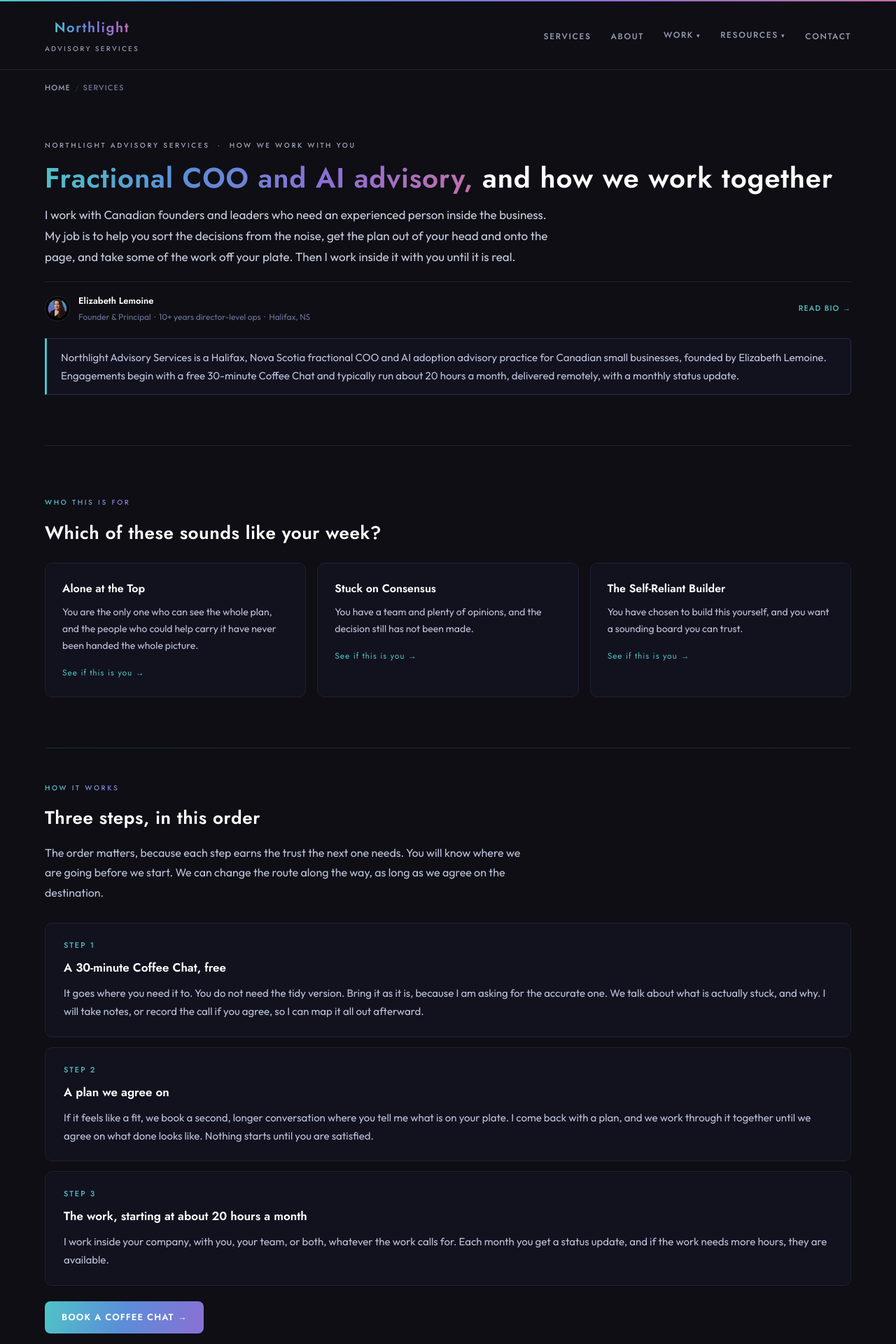
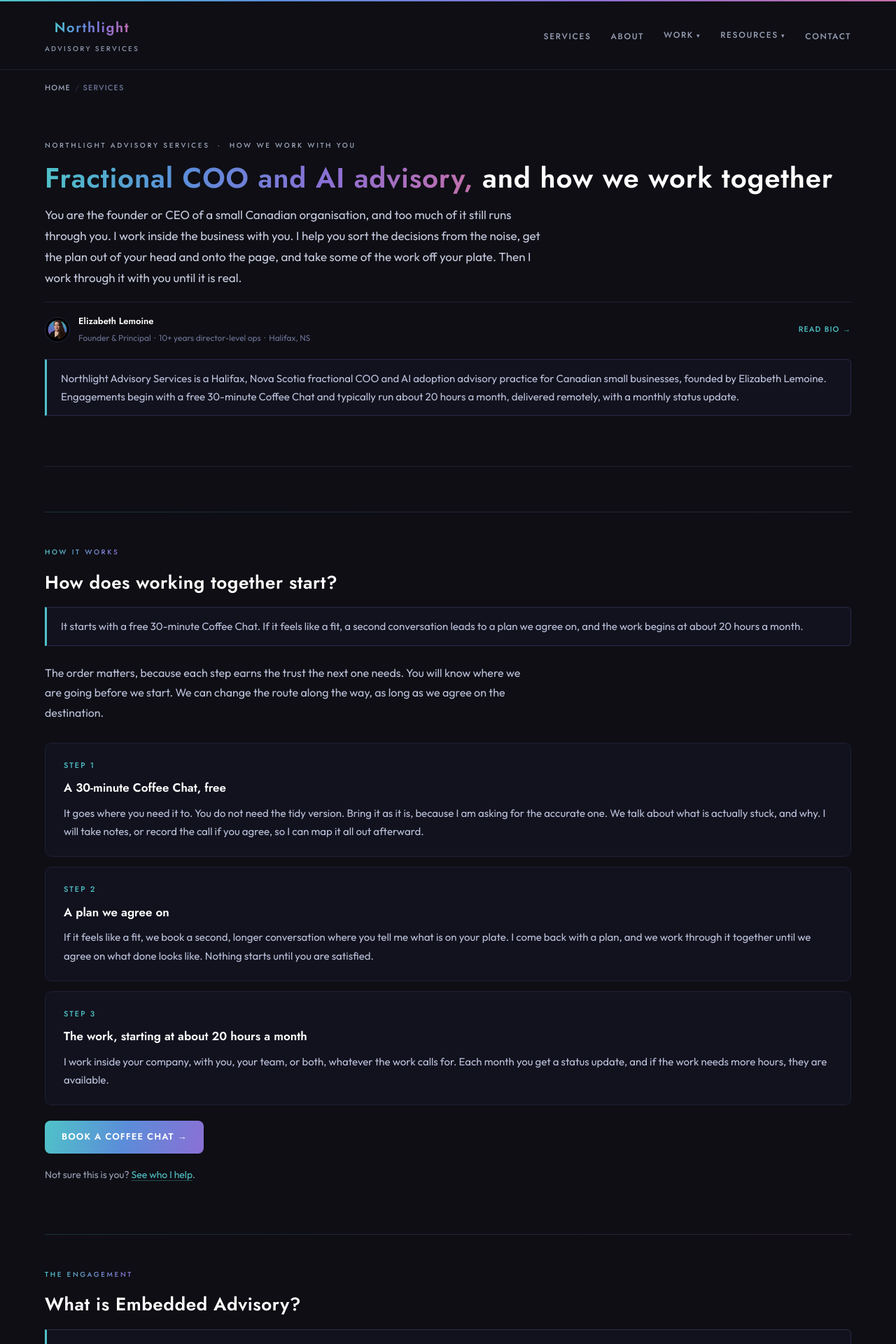
Before and after one commit to elizabethlemoine33-commits/bynorthlight-site, a Jekyll site: the page built from services.html, in a window 1280 px wide. Shown: the top 1920 px of the page at 70% size. Built offline with Jekyll 4.4.1, drawn with Linux system fonts in a browser that asks for light colours; some of the changed text lies outside the part shown.

Commit message:
Services: CEO-centred lead, question headings with answer blocks, teal links in all states, matching line icons, credentials wording
Co-Authored-By: Claude Sonnet 5.5 <noreply@anthropic.com>

```diff
--- a/services.html
+++ b/services.html
@@ -308,6 +308,8 @@ head_extra: |
       .step p { font-family:'Outfit',sans-serif; font-size:15px; line-height:1.75; color: var(--haze); margin:0; }
       .advisory-card-body a, .step a { color: var(--glacial); text-decoration: underline; text-underline-offset: 3px; }
     .advisory-card-body a:visited, .step a:visited { color: var(--glacial); }
+    .services-page a:not([class]), .services-page a:not([class]):visited { color: var(--glacial); text-decoration: underline; text-decoration-color: rgba(79,195,200,.35); text-underline-offset: 3px; }
+    .services-page a:not([class]):hover { color: var(--text); }
     .who-grid { display:grid; grid-template-columns:repeat(3,1fr); gap:16px; margin-top:20px; }
       .who-card { display:block; background: var(--surface); border:1px solid var(--border); border-radius:10px; padding:22px 24px; text-decoration:none; }
       .who-card:hover { border-color: var(--glacial); }
@@ -325,7 +327,7 @@ head_extra: |
     <div class="page-hero">
       <p class="page-eyebrow">Northlight Advisory Services &nbsp;·&nbsp; How We Work With You</p>
       <h1 class="page-headline"><span>Fractional COO and AI advisory,</span> and how we work together</h1>
-      <p class="page-lead">I work with Canadian founders and leaders who need an experienced person inside the business. My job is to help you sort the decisions from the noise, get the plan out of your head and onto the page, and take some of the work off your plate. Then I work inside it with you until it is real.</p>
+      <p class="page-lead">You are the founder or CEO of a small Canadian organisation, and too much of it still runs through you. I work inside the business with you. I help you sort the decisions from the noise, get the plan out of your head and onto the page, and take some of the work off your plate. Then I work through it with you until it is real.</p>
       <div class="author-byline">
         <div class="author-avatar-wrap">
           <img src="/EL-aurora.png" alt="Elizabeth Lemoine" class="author-avatar-img" onerror="this.style.display='none';this.nextElementSibling.style.display='flex'">
@@ -342,22 +344,12 @@ head_extra: |
       </div>
     </div>
 
-    <!-- ── WHO THIS IS FOR ── -->
-    <div class="section-block" id="who">
-      <p class="section-eyebrow">Who this is for</p>
-      <h2 class="section-title">Which of these sounds like your week?</h2>
-      <div class="who-grid">
-        <a class="who-card" href="/who-we-help.html"><h3>Alone at the Top</h3><p>You are the only one who can see the whole plan, and the people who could help carry it have never been handed the whole picture.</p><span>See if this is you →</span></a>
-        <a class="who-card" href="/who-we-help.html"><h3>Stuck on Consensus</h3><p>You have a team and plenty of opinions, and the decision still has not been made.</p><span>See if this is you →</span></a>
-        <a class="who-card" href="/who-we-help.html"><h3>The Self-Reliant Builder</h3><p>You have chosen to build this yourself, and you want a sounding board you can trust.</p><span>See if this is you →</span></a>
-      </div>
-    </div>
-
     <!-- ── HOW IT WORKS ── -->
     <div class="section-block" id="how">
       <div class="section-divider"></div>
       <p class="section-eyebrow">How it works</p>
-      <h2 class="section-title">Three steps, in this order</h2>
+      <h2 class="section-title">How does working together start?</h2>
+      <div class="answer-block"><p>It starts with a free 30-minute Coffee Chat. If it feels like a fit, a second conversation leads to a plan we agree on, and the work begins at about 20 hours a month.</p></div>
       <p class="section-body">The order matters, because each step earns the trust the next one needs. You will know where we are going before we start. We can change the route along the way, as long as we agree on the destination.</p>
       <div class="step-list">
         <div class="step"><span class="step-num">Step 1</span><h3>A 30-minute Coffee Chat, free</h3><p>It goes where you need it to. You do not need the tidy version. Bring it as it is, because I am asking for the accurate one. We talk about what is actually stuck, and why. I will take notes, or record the call if you agree, so I can map it all out afterward.</p></div>
@@ -365,20 +357,22 @@ head_extra: |
         <div class="step"><span class="step-num">Step 3</span><h3>The work, starting at about 20 hours a month</h3><p>I work inside your company, with you, your team, or both, whatever the work calls for. Each month you get a status update, and if the work needs more hours, they are available.</p></div>
       </div>
       <p style="margin-top:22px;"><a href="/coffee.html" class="btn-primary">Book a Coffee Chat →</a></p>
+      <p style="font-family:'Outfit',sans-serif;font-size:14px;color:var(--muted);margin-top:18px;">Not sure this is you? <a href="/who-we-help.html">See who I help</a>.</p>
     </div>
 
     <!-- ── ENGAGEMENT ── -->
     <div class="section-block" id="advisory">
       <div class="section-divider"></div>
       <p class="section-eyebrow">The engagement</p>
-      <h2 class="section-title">Embedded Advisory</h2>
+      <h2 class="section-title">What is Embedded Advisory?</h2>
+      <div class="answer-block"><p>Embedded Advisory is a part-time engagement where I work inside your company, with you, your team, or both, on strategy, operations and AI adoption, with a monthly status update.</p></div>
       <div class="advisory-card">
-        <p class="advisory-card-label">About 20 hours a month</p>
+        <p class="advisory-card-label">What the work covers</p>
         <h3 class="advisory-card-title">Inside your company, with a monthly status update</h3>
         <p class="advisory-card-body">The work usually sits in one or more of three areas: strategy and decision clarity, operations and structure, and AI adoption and governance. It is shaped to your situation, and we agree on what done means before anything starts, so nobody has to argue later about whether it counts as a win.</p>
         <p class="advisory-card-body">Canadian regulation is part of the picture from the start, including <a href="https://www.priv.gc.ca/" target="_blank" rel="noopener">PIPEDA</a> and <a href="https://www.cai.gouv.qc.ca/protection-renseignements-personnels/sujets-et-domaines-dinteret/principaux-changements-loi-25" target="_blank" rel="noopener">Quebec Law 25</a>. I bring 10+ years of director-level operations experience, with 300+ initiatives across 115+ countries, and I stay invested in what you are building.</p>
         <div class="profile-links">
-          <p style="font-family: 'Outfit', sans-serif; font-size: 13px; color: var(--muted); line-height: 1.5; width: 100%; margin-bottom: 4px;">Certified: PMI · Google Project Management · IBM Generative AI Specializations · Anthropic Claude · Cloud Computing Law (U of Penn). Named one of Canada's Best Fractional COO Services by Digital Reference 2026.</p>
+          <p style="font-family: 'Outfit', sans-serif; font-size: 13px; color: var(--muted); line-height: 1.5; width: 100%; margin-bottom: 4px;">Credentials: Google Project Management · IBM Generative AI Specializations · Anthropic Claude · Cloud Computing Law (U of Penn) · Project Management Institute (CAPM candidate). Named one of Canada's Best Fractional COO Services by Digital Reference 2026.</p>
           <p style="font-family: 'Outfit', sans-serif; font-size: 13px; color: var(--muted); line-height: 1.5; width: 100%; margin-bottom: 8px;">Verify credentials and work history:</p>
           <a href="https://www.everyexpert.com/elizabethlemoine" target="_blank" rel="noopener" class="profile-link">EveryExpert Profile ↗</a>
           <a href="https://www.gofractional.com/r/elizabeth-anne-randell-lemoine" target="_blank" rel="noopener" class="profile-link">GoFractional Profile ↗</a>
@@ -428,20 +422,21 @@ head_extra: |
     <div class="section-block" id="support">
       <div class="section-divider"></div>
       <p class="section-eyebrow">Policies</p>
-      <h2 class="section-title">Support &amp; Cancellation</h2>
+      <h2 class="section-title">How do support and cancellation work?</h2>
+      <div class="answer-block"><p>Support is available Monday to Friday, Atlantic Time, with a response within one business day. Cancellation terms are set out in your agreement before work begins.</p></div>
 
       <div class="support-grid">
         <div class="support-item">
-          <span class="support-icon" aria-hidden="true">⏱</span>
+          <span class="support-icon" aria-hidden="true"><svg width="22" height="22" viewBox="0 0 24 24" fill="none" stroke="#4FC3C8" stroke-width="1.6" stroke-linecap="round" stroke-linejoin="round"><circle cx="12" cy="12" r="9"/><path d="M12 7v5l3 2"/></svg></span>
           <p class="support-label">Support Hours</p>
-          <p class="support-value">Mon – Fri, Atlantic Time</p>
+          <p class="support-value">Monday to Friday, Atlantic Time</p>
           <p class="support-body">Response within one business day. Reach us at <a href="mailto:support@bynorthlight.ca">support@bynorthlight.ca</a>.</p>
         </div>
         <div class="support-item">
-          <span class="support-icon" aria-hidden="true">📋</span>
+          <span class="support-icon" aria-hidden="true"><svg width="22" height="22" viewBox="0 0 24 24" fill="none" stroke="#4FC3C8" stroke-width="1.6" stroke-linecap="round" stroke-linejoin="round"><rect x="6" y="4" width="12" height="17" rx="2"/><path d="M9 4h6v3H9zM9 12h6M9 16h4"/></svg></span>
           <p class="support-label">Advisory Engagements</p>
-          <p class="support-value">Per Engagement Letter</p>
-          <p class="support-body">Cancellation terms are set out in the engagement letter before work begins.</p>
+          <p class="support-value">Agreed in writing</p>
+          <p class="support-body">Cancellation terms are set out in your agreement before work begins.</p>
         </div>
       </div>
 
```
